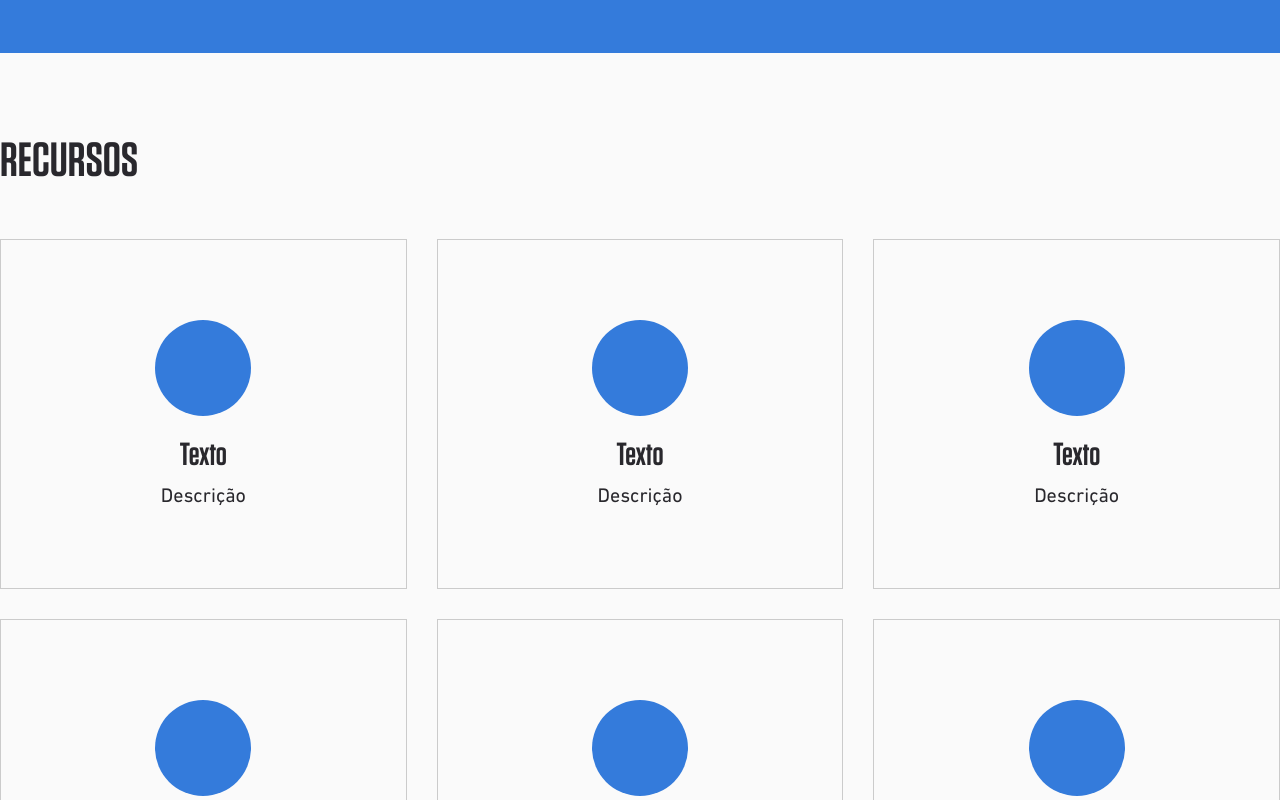
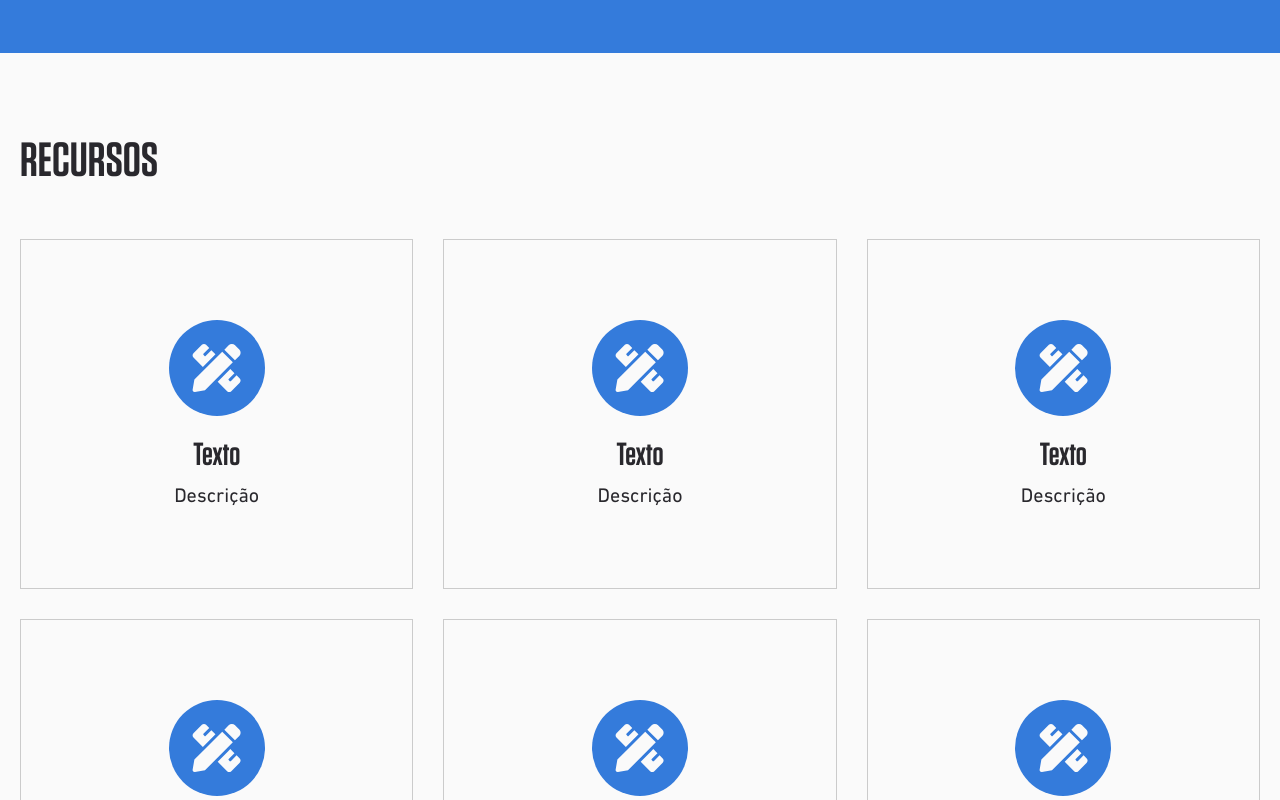
Before and after one commit to mjuliamiosso/niloware, a Next.js app: page /en/home in a window 1280 px wide. Shown: the part 520-1320 px from the top of the page. Built offline with nearby package versions, Linux system fonts and the light colour scheme; a web font is replaced by a local one.

Commit message:
refactor resource card and section

```diff
--- a/app/[locale]/home/page.scss
+++ b/app/[locale]/home/page.scss
@@ -6,4 +6,5 @@
     box-sizing: border-box;
     text-decoration: none;
     list-style: none;
+
 }
--- /dev/null
+++ b/app/components/ResourceCard/ResourceCard.module.scss
@@ -0,0 +1,59 @@
+@import '../../styles/variables';
+
+.resourceCard {
+    border: 1px solid $border;
+    background-color: $light-bg;
+    width: 100%;
+    padding: 80px 80px;
+    display: flex;
+    flex-direction: column;
+    align-items: center;
+    transition: .4s all ease-in-out;
+
+    &:hover {
+        background-color: $primary;
+        transform: translateY(-7px);
+
+        .iconContainer {
+            background-color: $light-bg;
+            color: $primary;
+        }
+
+        .text {
+            color: $light-bg;
+        }
+    }
+}
+
+.iconContainer {
+    background-color: $primary;
+    color: $light-bg;
+    width: 96px;
+    height: 96px;
+    border-radius: 50%;
+    margin-bottom: 20px;
+    display: flex;
+    align-items: center;
+    justify-content: center;
+
+    .icon {
+        width: 70%;
+        height: 50%;
+    }
+}
+
+.text {
+    text-align: center;
+    color: $text;
+
+    .title {
+        font-size: $fs-600;
+        font-weight: 600;
+        margin-bottom: 10px;
+        font-family: $ff-secondary;
+    }
+
+    .description {
+        font-size: $fs-300;
+    }
+}
--- a/app/components/ResourceCard/ResourceCard.scss
+++ /dev/null
@@ -1,55 +0,0 @@
-@import '../../styles/variables';
-
-.resource-card {
-    border: 1px solid $border;
-    background-color: $light-bg;
-    width: 100%;
-    padding: 80px 80px;
-    display: flex;
-    flex-direction: column;
-    align-items: center;
-
-    .icon {
-        background-color: $primary;
-        color: $light-bg;
-        width: 96px;
-        height: 96px;
-        border-radius: 50%;
-        margin-bottom: 20px;
-    }
-
-    .icon p {
-        padding: 30px;
-    }
-}
-
-.text {
-    text-align: center;
-    color: $text;
-
-    .title {
-        font-size: $fs-600;
-        font-weight: 600;
-        margin-bottom: 10px;
-        font-family: $ff-secondary;
-    }
-
-    .description {
-        font-size: $fs-300;
-    }
-}
-
-.resource-card:hover {
-    background-color: $primary;
-    transition: .4s all ease-in-out;
-    transform: translateY(-7px);
-
-    .icon {
-        background-color: $light-bg;
-        color: $primary;
-    }
-
-    .text {
-        color: $light-bg;
-    }
-}
--- a/app/components/ResourceCard/ResourceCard.tsx
+++ b/app/components/ResourceCard/ResourceCard.tsx
@@ -1,22 +1,25 @@
-import './ResourceCard.scss'
-import React from 'react'
-import { FontAwesomeIcon } from '@fortawesome/react-fontawesome'
+import React from 'react';
+import styles from './ResourceCard.module.scss';
 
 interface ResourceCardProps {
-  icon: any;
+  icon: React.ElementType;
   title: string;
   description: string;
 }
 
-const ResourceCard: React.FC<ResourceCardProps> = ({ icon, title, description }) => {
+const ResourceCard: React.FC<ResourceCardProps> = ({ icon: Icon, title, description }) => {
   return (
-    <div className='resource-card'>
-      <div className='icon'>
-        <p><FontAwesomeIcon icon={icon} /></p>
+    <div className={styles.resourceCard}>
+      <div className={styles.iconContainer}>
+        <Icon className={styles.icon} />
       </div>
-      <div className='text'>
-        <p className='title'>{title}</p>
-        <p className='description'>{description}</p>
+      <div className={styles.text}>
+        <p className={styles.title}>
+          {title}
+        </p>
+        <p className={styles.description}>
+          {description}
+        </p>
       </div>
     </div>
   )
--- a/app/sections/Resource/Resource.module.scss
+++ b/app/sections/Resource/Resource.module.scss
@@ -1,21 +1,25 @@
 @import '../../styles/variables';
+@import '../../styles/mixins';
 
-.resources{
-    padding-top: 80px;
-    padding-bottom: 80px;
+.resources {
+    padding: 80px 0;
     background-color: $light-bg;
 }
 
-@media(min-width: 768px){
-    .resources-cards{
-        display: grid;
+.container {
+    @include container;
+}
+
+.cards {
+    display: grid;
+    grid-template-columns: 1fr;
+
+    @media (min-width: 768px) {
         grid-template-columns: repeat(2, 1fr);
         gap: 30px;
     }
-}
 
-@media(min-width: 1024px){
-    .resources-cards{
+    @media (min-width: 1024px) {
         grid-template-columns: repeat(3, 1fr);
     }
 }
--- a/app/sections/Resource/Resource.tsx
+++ b/app/sections/Resource/Resource.tsx
@@ -2,21 +2,51 @@ import React from 'react'
 import styles from './Resource.module.scss'
 import classNames from 'classnames';
 import ResourceCard from '@/app/components/ResourceCard/ResourceCard';
+import { FaPencilRuler } from 'react-icons/fa';
 
 const Resource = () => {
   return (
     <section className={styles.resources}>
-        <div className={classNames(styles['resources-container'], 'container')}>
-            <h2 className='subtitle dark'>Recursos</h2>
-            <div className={styles['resources-cards']}>
-                <ResourceCard title='Texto' description='Descrição'></ResourceCard>
-                <ResourceCard title='Texto' description='Descrição'></ResourceCard>
-                <ResourceCard title='Texto' description='Descrição'></ResourceCard>
-                <ResourceCard title='Texto' description='Descrição'></ResourceCard>
-                <ResourceCard title='Texto' description='Descrição'></ResourceCard>
-                <ResourceCard title='Texto' description='Descrição'></ResourceCard>
-            </div>
+      <div className={styles.container}>
+        <h2 className={classNames(
+          styles.subtitle,
+          styles.dark
+        )}>
+          Recursos
+        </h2>
+        <div className={styles.cards}>
+          <ResourceCard
+            icon={FaPencilRuler}
+            title='Texto'
+            description='Descrição'
+          />
+          <ResourceCard
+            icon={FaPencilRuler}
+            title='Texto'
+            description='Descrição'
+          />
+          <ResourceCard
+            icon={FaPencilRuler}
+            title='Texto'
+            description='Descrição'
+          />
+          <ResourceCard
+            icon={FaPencilRuler}
+            title='Texto'
+            description='Descrição'
+          />
+          <ResourceCard
+            icon={FaPencilRuler}
+            title='Texto'
+            description='Descrição'
+          />
+          <ResourceCard
+            icon={FaPencilRuler}
+            title='Texto'
+            description='Descrição'
+          />
         </div>
+      </div>
     </section>
   )
 }
```
